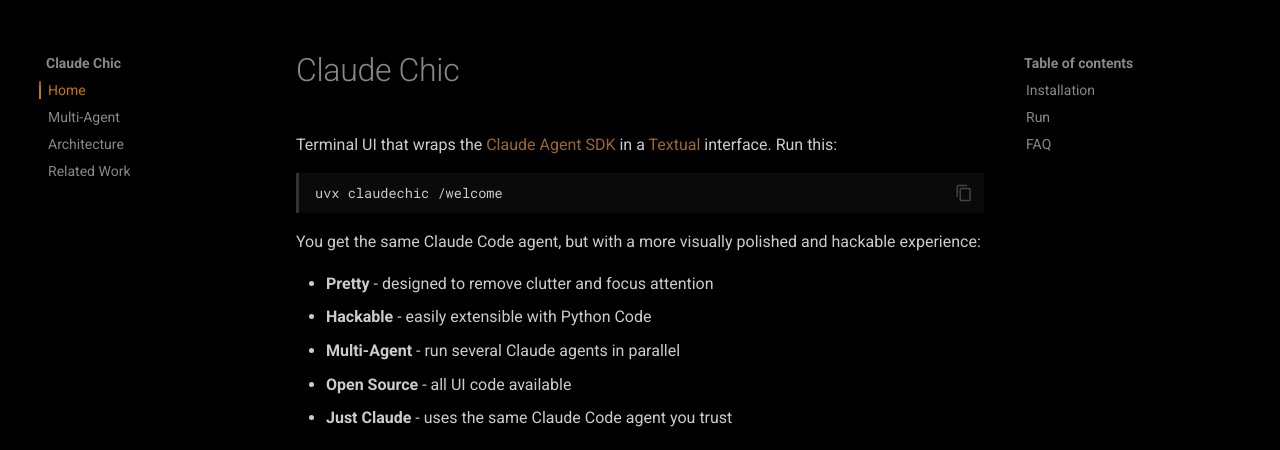
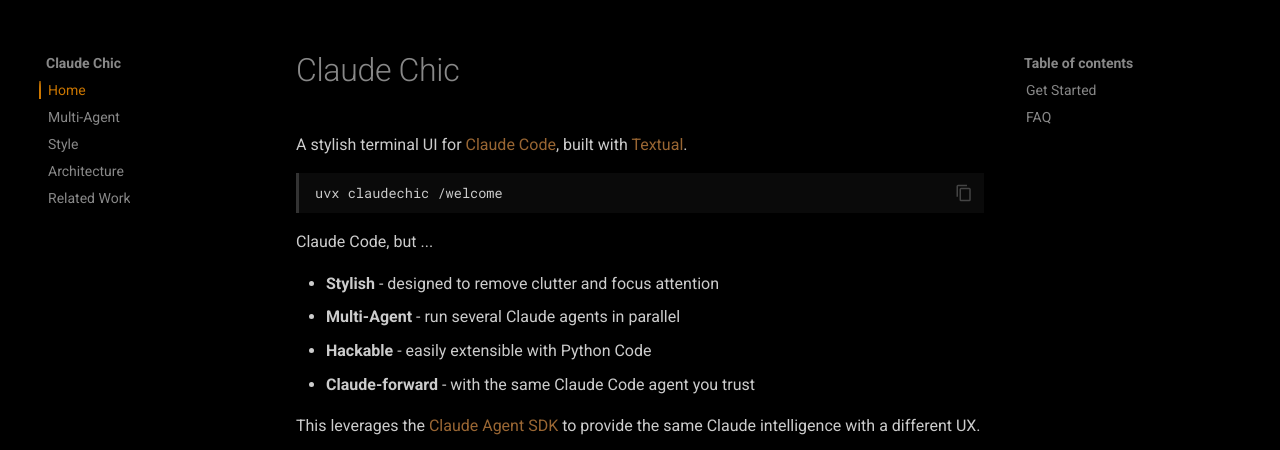
Before and after one commit to RunningStone/claudechic, an MkDocs documentation site: the page built from docs/index.md, in a window 1280 px wide and 1400 px high. Shown: the top 450 px of the window. Built offline with MkDocs 1.6.1 and Material for MkDocs 9.7.7, drawn with Linux system fonts in a browser that asks for light colours; some of the changed text lies outside the part shown; grey boxes are pictures that could not be loaded.

Commit message:
Add style comparison page with side-by-side screenshots
- Embed videos in related.md (autoplay, loop, muted)
- Add side-by-side image tables in style.md
- Create comparison HTML pages for fullscreen viewing
- Update index.md and nav

Co-Authored-By: Claude Opus 4.5 <noreply@anthropic.com>

````diff
--- a/docs/index.md
+++ b/docs/index.md
@@ -1,30 +1,34 @@
 # Claude Chic
 
-Terminal UI that wraps the [Claude Agent SDK](https://platform.claude.com/docs/en/agent-sdk/overview) in a [Textual](https://textual.textualize.io/) interface.  Run this:
+A stylish terminal UI for [Claude Code](https://docs.anthropic.com/en/docs/claude-code), built with [Textual](https://textual.textualize.io/).
 
 ```bash
 uvx claudechic /welcome
 ```
 
-You get the same Claude Code agent, but with a more visually polished and hackable experience:
+Claude Code, but ...
 
--  **Pretty** - designed to remove clutter and focus attention
+-  **Stylish** - designed to remove clutter and focus attention
+-  **Multi-Agent** - run several Claude agents in parallel
 -  **Hackable** - easily extensible with Python Code
--  **Multi-Agent** - run several Claude agents in parallel
--  **Open Source** - all UI code available
--  **Just Claude** - uses the same Claude Code agent you trust
+-  **Claude-forward** - with the same Claude Code agent you trust
 
-This project *does not* re-implement the Claude agent logic (we trust Anthropic with that).  It only provides a different skin on top of that experience.
-Also, by putting a layer around the Agent SDK we're able to provide some nice features, like multi-agent and git management.
+This leverages the [Claude Agent SDK](https://platform.claude.com/docs/en/agent-sdk/overview) to provide the same Claude intelligence with a different UX.
 
 <div class="video-container">
-<iframe src="https://www.youtube-nocookie.com/embed/AIEDqdSPuEo?autoplay=1&mute=1&loop=1&playlist=AIEDqdSPuEo" title="YouTube video player" frameborder="0" allow="accelerometer; autoplay; clipboard-write; encrypted-media; gyroscope; picture-in-picture; web-share" referrerpolicy="strict-origin-when-cross-origin" allowfullscreen></iframe>
+<iframe src="https://www.youtube-nocookie.com/embed/2HcORToX5sU?autoplay=0&mute=0&loop=0&playlist=2HcORToX5sU" title="Claude Chic Introduction" frameborder="0" allow="accelerometer; autoplay; clipboard-write; encrypted-media; gyroscope; picture-in-picture; web-share" referrerpolicy="strict-origin-when-cross-origin" allowfullscreen></iframe>
 </div>
 
-## Installation
+## Get Started
 
 ```bash
 uv tool install claudechic --upgrade
+```
+
+or
+
+```bash
+pip install claudechic --upgrade
 ```
 
 Use Claude to log in with your subscription:
--- a/mkdocs.yml
+++ b/mkdocs.yml
@@ -5,6 +5,7 @@ site_url: https://mrocklin.github.io/claudechic/
 nav:
   - Home: index.md
   - Multi-Agent: agents.md
+  - Style: style.md
   - Architecture: architecture.md
   - Related Work: related.md
 
````
Also changed, not shown: other parts of docs/index.md (+1 -1 lines), docs/compare-style-colors.html (added, +16 -0 lines), docs/compare-style-markdown.html (added, +16 -0 lines), docs/style.md (added, +38 -0 lines).
